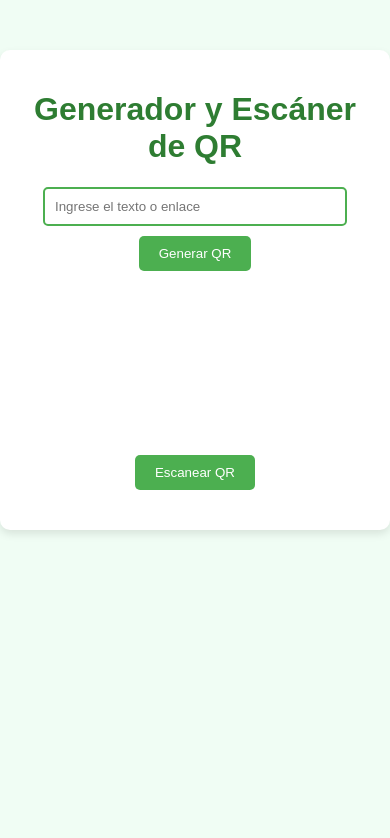
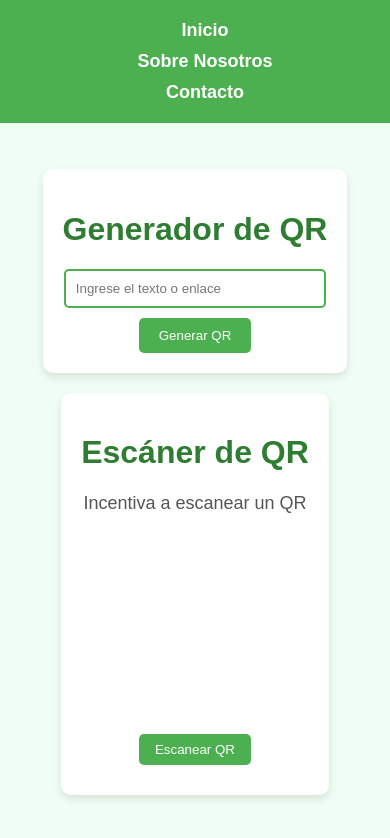
Before and after one commit to httpsPablo/QrEasy, a plain HTML site: page docs/index.html in a window 390 px wide. Drawn offline with Linux system fonts and the light colour scheme.

Commit message:
navbar agregado y correcciones minimas

```diff
--- a/docs/index.html
+++ b/docs/index.html
@@ -4,22 +4,37 @@
     <meta charset="UTF-8">
     <meta name="viewport" content="width=device-width, initial-scale=1.0">
     <title>QR Generator & Scanner</title>
-    <link rel="stylesheet" href="/style.css">
+    <link rel="stylesheet" href="style.css">
 </head>
 <body>
+    <nav>
+        <ul>
+            <li><a href="https://webworkvision.store">Inicio</a></li>
+            <li><a href="https://webworkvision.store/sobrenosotros">Sobre Nosotros</a></li>
+            <li><a href="https://webworkvision.store/contacto">Contacto</a></li>
+        </ul>
+    </nav>
     <div class="container">
-        <h1>Generador y Escáner de QR</h1>
-
+        <!-- Caja para Generar QR -->
+        <div class="box">
+            <h1>Generador de QR</h1>
             <div class="qr-generator">
                 <input type="text" id="qr-text" placeholder="Ingrese el texto o enlace">
                 <button onclick="generateQR()">Generar QR</button>
                 <img id="qr-image" src="" alt="Código QR" style="display:none;">
+                <a id="download-link" style="display:none;" download>Descargar QR</a>
+            </div>
         </div>
 
-        <div class="qr-scanner">
+        <!-- Caja para Escanear QR -->
+        <div class="box">
+            <h1>Escáner de QR</h1>
+            <div class="qr-scanner-container">
+                <p>Incentiva a escanear un QR</p>
                 <video id="qr-video" playsinline></video>
                 <button onclick="startScan()">Escanear QR</button>
                 <p id="qr-result"></p>
+            </div>
         </div>
     </div>
 
@@ -28,6 +43,6 @@
     <script src="https://cdn.jsdelivr.net/npm/html5-qrcode/minified/html5-qrcode.min.js"></script> <!-- Librería para escanear QR -->
 
     <!-- Tu archivo de script.js -->
-    <script src="/script.js"></script>
+    <script src="script.js"></script>
 </body>
 </html>
--- a/docs/script.js
+++ b/docs/script.js
@@ -1,43 +1,23 @@
 // Función para generar el código QR
 function generateQR() {
-    const text = document.getElementById("qr-text").value;
+    const text = document.getElementById("qr-text").value; // Obtener el texto del input
 
     if (text) {
+        // Usar la librería QRCode para generar la imagen
         QRCode.toDataURL(text, { width: 250, height: 250 }, function (err, url) {
             if (err) {
-                console.error("Error al generar el QR:", err);
+                console.error("Error al generar el QR:", err); // Si hay error, lo mostramos en la consola
             } else {
+                // Obtener la imagen y el enlace de descarga
                 const qrImage = document.getElementById("qr-image");
-                qrImage.src = url;
-                qrImage.style.display = "block";
+                qrImage.src = url; // Asignar el URL generado como fuente de la imagen
+                qrImage.style.display = "block"; // Hacer visible la imagen
+                const downloadLink = document.getElementById("download-link");
+                downloadLink.href = url; // Establecer el enlace de descarga con la URL generada
+                downloadLink.style.display = "inline-block"; // Hacer visible el enlace de descarga
             }
         });
     } else {
-        alert("Por favor, ingresa un texto o enlace.");
+        alert("Por favor, ingresa un texto o enlace."); // Si no hay texto, se muestra un mensaje
     }
 }
-
-// Función para iniciar el escaneo del código QR
-function startScan() {
-    const qrCodeSuccessCallback = function(decodedText, decodedResult) {
-        // Mostrar el resultado del escaneo en la página
-        document.getElementById("qr-result").innerText = `Resultado: ${decodedText}`;
-    };
-
-    const qrCodeErrorCallback = function(errorMessage) {
-        console.log(`Error al escanear: ${errorMessage}`);
-    };
-
-    const html5QrCode = new Html5Qrcode("qr-video");
-    html5QrCode.start(
-        { facingMode: "environment" }, // Cámara trasera
-        {
-            fps: 10,    // frames per second
-            qrbox: 250  // Tamaño del área de escaneo
-        },
-        qrCodeSuccessCallback,
-        qrCodeErrorCallback
-    ).catch(err => {
-        console.log("Error al iniciar el escaneo:", err);
-    });
-}
--- a/docs/style.css
+++ b/docs/style.css
@@ -2,18 +2,85 @@ body {
     font-family: Arial, sans-serif;
     background-color: #f0fdf4;
     color: #1b5e20;
+    margin: 0;
+    padding: 0;
+    display: flex;
+    justify-content: center;
+    align-items: center;
+    min-height: 100vh;
+}
+
+.container {
+    display: flex;
+    flex-wrap: wrap;
+    justify-content: center;
+    gap: 20px; /* Espacio entre las cajas */
+    padding: 20px;
+    max-width: 1200px;
+    width: 100%;
+    box-sizing: border-box;
+}
+
+/* Estilos para el navbar */
+nav {
+    background-color: #4caf50;
+    padding: 10px;
     text-align: center;
+    position: fixed;
+    top: 0;
+    left: 0;
+    width: 100%;
+    z-index: 1000;
+}
+
+nav ul {
+    list-style-type: none;
     margin: 0;
     padding: 0;
 }
 
-.container {
-    max-width: 500px;
-    margin: 50px auto;
-    padding: 20px;
+nav ul li {
+    display: inline-block;
+    margin: 0 15px;
+}
+
+nav ul li a {
+    color: white;
+    text-decoration: none;
+    font-size: 18px;
+    font-weight: bold;
+    padding: 8px 15px;
+    border-radius: 5px;
+    transition: background-color 0.3s ease;
+}
+
+nav ul li a:hover {
+    background-color: #388e3c;
+}
+
+
+
+/* Ajuste de la caja para que no quede oculta debajo del navbar */
+body {
+    padding-top: 60px; /* Deja espacio suficiente para el navbar fijo */
+}
+
+@media (max-width: 768px) {
+    nav ul li {
+        display: block;
+        margin: 10px 0;
+    }
+}
+
+
+.box {
     background: white;
     box-shadow: 0 4px 8px rgba(0, 0, 0, 0.1);
     border-radius: 10px;
+    padding: 20px;
+    flex: 1 1 calc(50% - 20px); /* Toma la mitad del espacio en pantallas grandes */
+    min-width: 300px; /* Asegura que las cajas no se hagan demasiado pequeñas */
+    text-align: center;
 }
 
 h1 {
@@ -21,7 +88,10 @@ h1 {
 }
 
 .qr-generator, .qr-scanner {
-    margin: 20px 0;
+    display: flex;
+    flex-direction: column;
+    justify-content: center;
+    align-items: center;
 }
 
 input {
@@ -29,6 +99,7 @@ input {
     padding: 10px;
     border: 2px solid #4caf50;
     border-radius: 5px;
+    margin-bottom: 10px;
 }
 
 button {
@@ -38,14 +109,87 @@ button {
     border: none;
     border-radius: 5px;
     cursor: pointer;
-    margin-top: 10px;
 }
 
 button:hover {
     background-color: #388e3c;
 }
 
-img {
+/* Estilos para el botón de descarga */
+#download-link {
+    display: inline-block;
+    padding: 10px 20px;
+    margin-top: 20px;
+    background-color: #198546;
+    color: white;
+    text-decoration: none;
+    font-size: 16px;
+    border-radius: 4px;
+    cursor: pointer;
+    transition: background-color 0.3s ease;
+}
+
+#download-link:hover {
+    background-color: #0056b3;
+}
+
+#download-link:active {
+    background-color: #003f7f;
+}
+
+.qr-scanner-container p {
+    margin-top: 0;
+    margin-bottom: 10px;
+    font-size: 18px;
+    color: #555;
+}
+
+.qr-scanner-container video {
+    max-width: 100%;
+    width: 250px;
+    height: 250px;
+}
+
+.qr-scanner-container button {
+    padding: 10px 20px;
+    background-color: #4caf50;
+    color: white;
+    border: none;
+    border-radius: 5px;
+    cursor: pointer;
     margin-top: 10px;
-    width: 150px;
 }
+.qr-scanner-container {
+    display: flex;
+    flex-direction: column;
+    justify-content: center;
+    align-items: center;
+    text-align: center;
+}
+
+
+/* Responsividad */
+@media (max-width: 768px) {
+    .container {
+        flex-direction: column; /* Cambia a columna en pantallas pequeñas */
+        align-items: center;
+    }
+
+    .box {
+        flex: 1 1 100%; /* Las cajas ocupan el 100% del espacio */
+        min-width: 0;
+    }
+
+    .qr-generator input {
+        width: 90%;
+    }
+
+    .qr-scanner-container video {
+        width: 200px;
+        height: 200px;
+    }
+
+    .qr-scanner-container button {
+        padding: 8px 16px;
+    }
+}
```
Also changed, not shown: 1 other file. Lines whose indentation alone changed are shown as unchanged.
